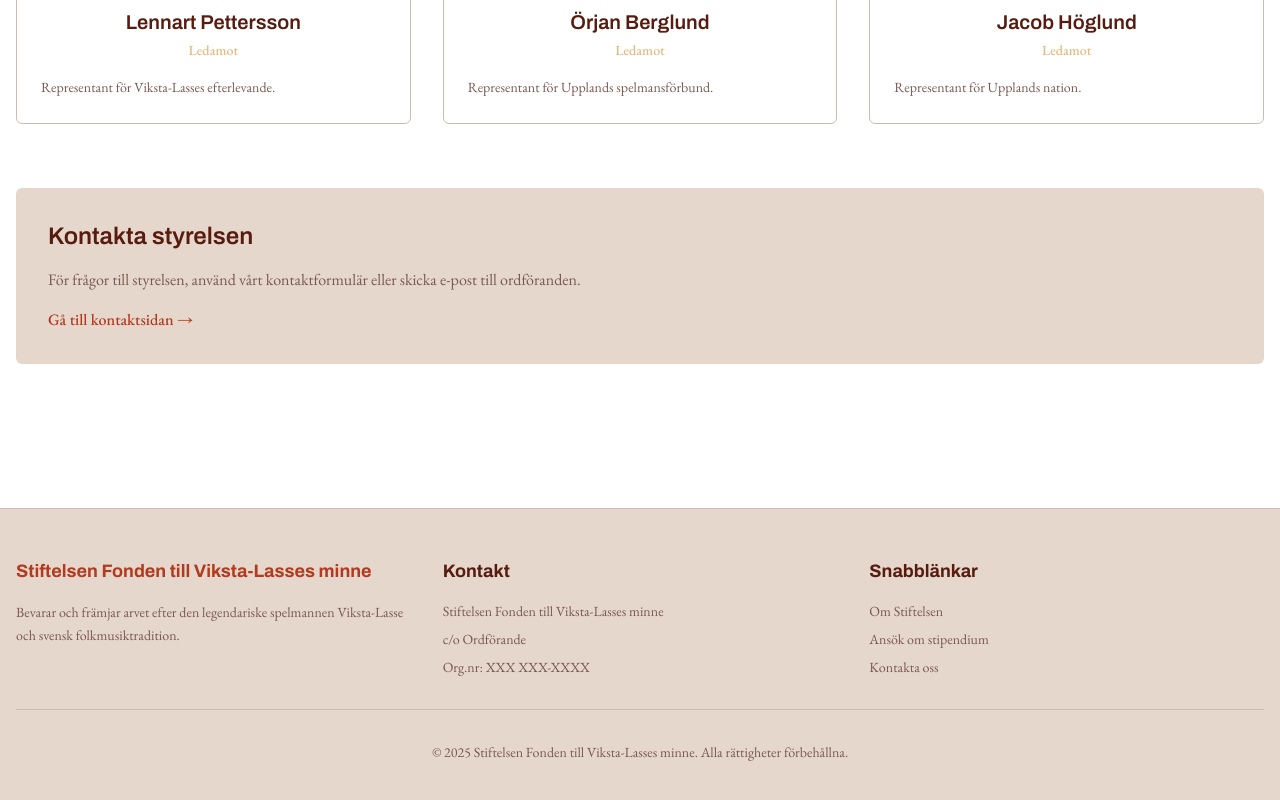
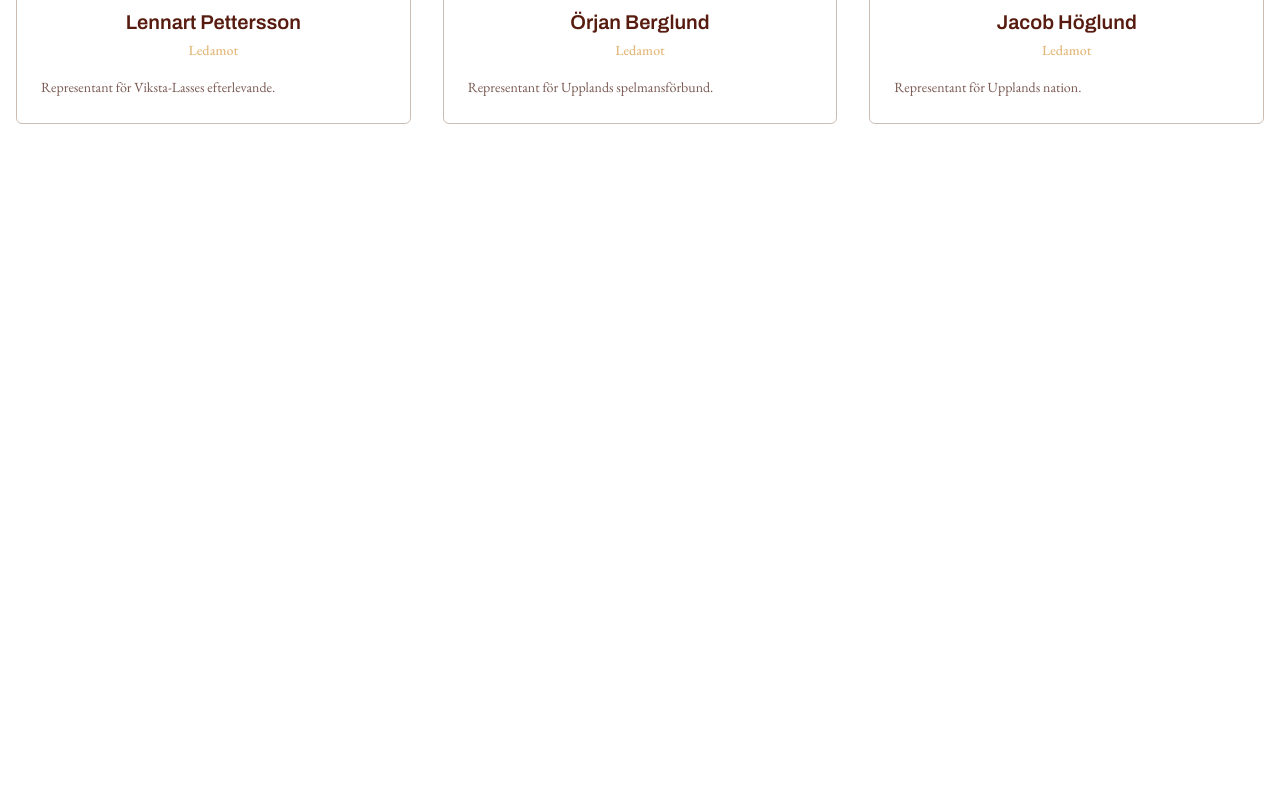
Before and after one commit to kredor/viksta-lasse-legacy, a React (Vite) app: page /styrelse in a window 1280 px wide. Shown: the part 860-1660 px from the top of the page. After the commit the page ends 1048 px from the top, so only its background shows below. Built offline with nearby package versions, Linux system fonts and the light colour scheme; the HTML template or start-up script is replaced by a standard one; a web font is replaced by a local one.

Commit message:
Remove contact and footer

```diff
--- a/src/pages/Styrelse.tsx
+++ b/src/pages/Styrelse.tsx
@@ -48,7 +48,7 @@ const Styrelse = () => {
   ];
 
   return (
-    <Layout>
+    <Layout showFooter={false}>
       <div className="container mx-auto px-4 py-16">
         <h1 className="text-4xl md:text-5xl font-bold mb-8 text-primary">Styrelse</h1>
 
@@ -88,19 +88,6 @@ const Styrelse = () => {
             </div>
           ))}
         </div>
-
-        <div className="mt-16 bg-muted rounded-lg p-8">
-          <h2 className="text-2xl font-semibold mb-4">Kontakta styrelsen</h2>
-          <p className="text-muted-foreground mb-4">
-            För frågor till styrelsen, använd vårt kontaktformulär eller skicka e-post till ordföranden.
-          </p>
-          <a
-            href="/kontakt"
-            className="inline-flex items-center text-primary hover:underline font-medium"
-          >
-            Gå till kontaktsidan →
-          </a>
-        </div>
       </div>
     </Layout>
   );
```
